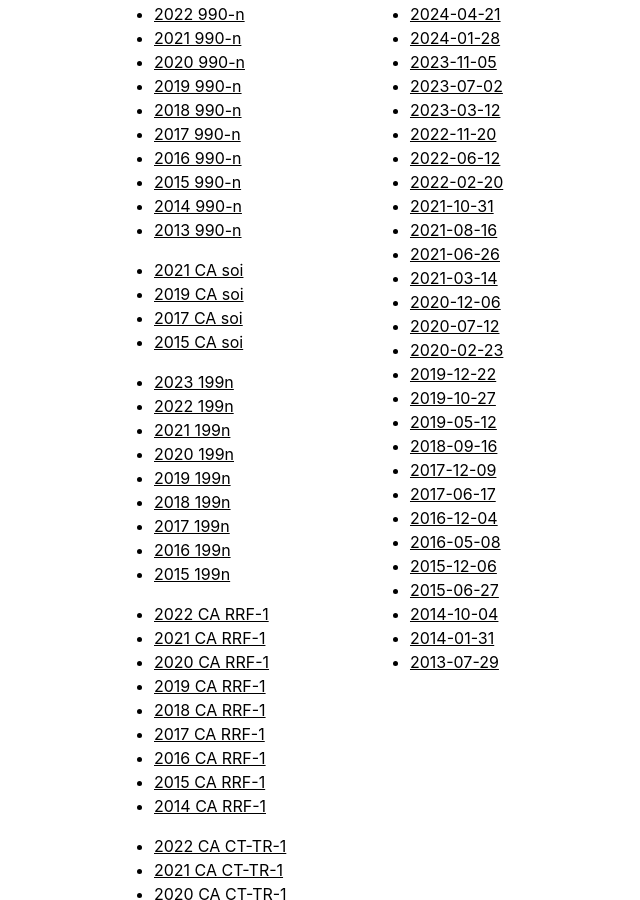
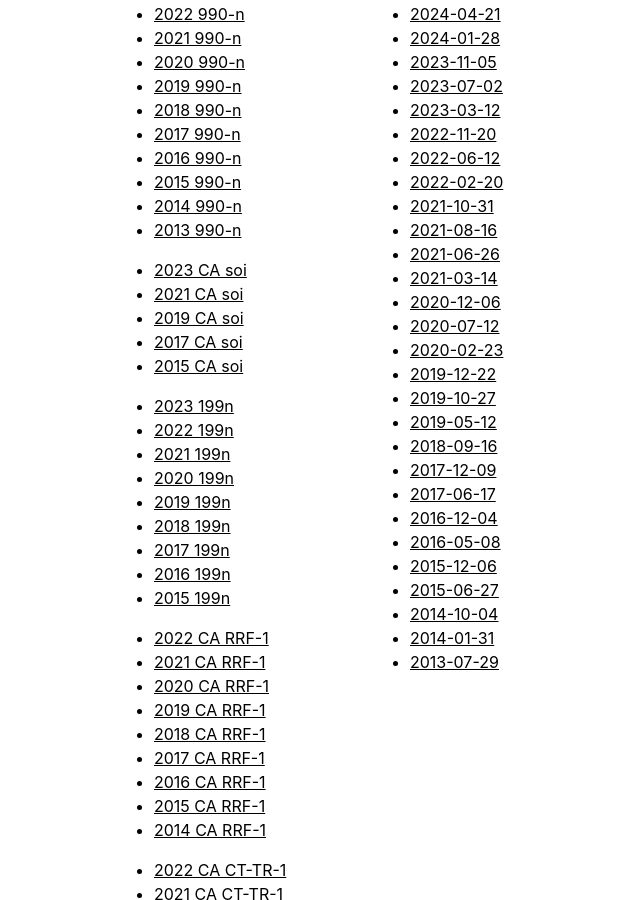
Before and after one commit to ahsef/ahsef.github.io, a Jekyll site: the page built from _pages/about.html, in a window 1280 px wide and 900 px high, scrolled down 3704 px. Shown: the whole window, without its empty margins (158-798 px from the left). Built offline with Jekyll 4.4.1, drawn with Linux system fonts in a browser that asks for light colours.

Commit message:
Add 2023 CA soi

```diff
--- a/_pages/about.html
+++ b/_pages/about.html
@@ -323,6 +323,7 @@ $277 - Mungai Eric Mbugua
         </ul>
 
         <ul>
+            <li><a href="/filings/2023-ca-soi.pdf">2023 CA soi</a></li>
             <li><a href="/filings/2021-ca-soi.pdf">2021 CA soi</a></li>
             <li><a href="/filings/2019-ca-soi.pdf">2019 CA soi</a></li>
             <li><a href="/filings/2017-ca-soi.pdf">2017 CA soi</a></li>
```
